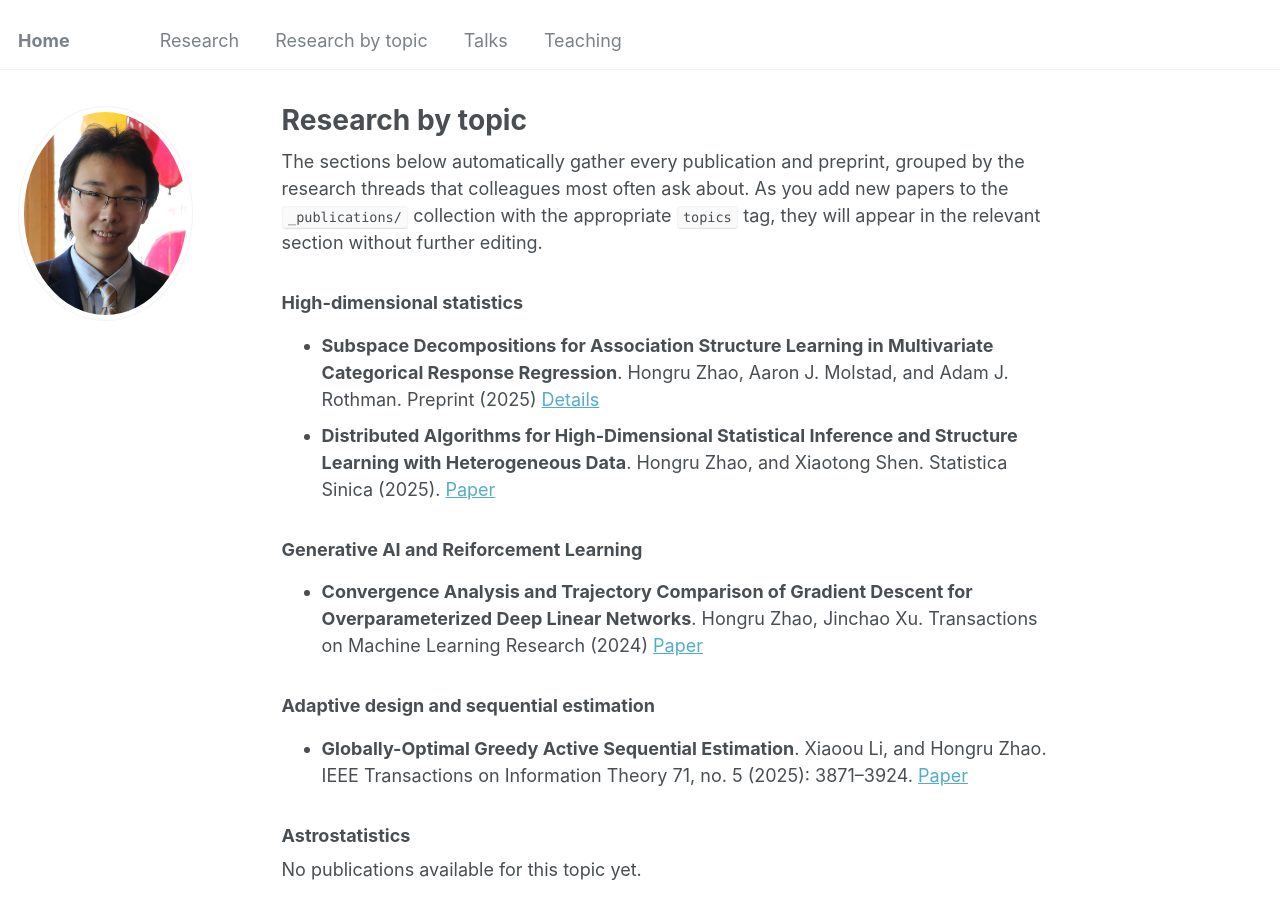
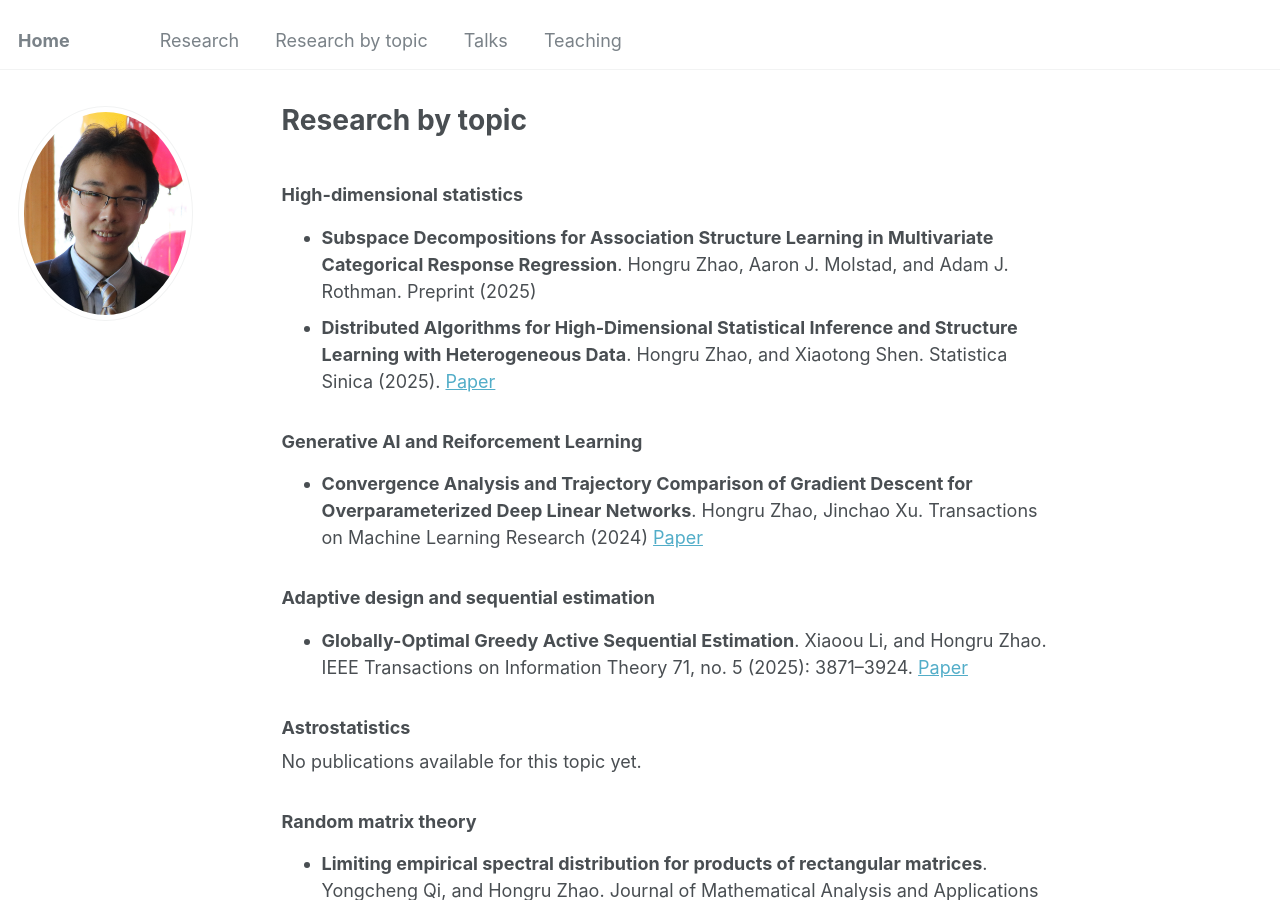
Before and after one commit to HongruZhao/HongruZhao.github.io, a Jekyll site: the page built from _pages/research-by-topic.md, in a window 1280 px wide and 900 px high. Built offline with Jekyll 4.4.1, drawn with Linux system fonts in a browser that asks for light colours.

Commit message:
Update research-by-topic.md

```diff
--- a/_pages/research-by-topic.md
+++ b/_pages/research-by-topic.md
@@ -18,7 +18,7 @@ topics:
     id: pdes-and-dynamical-systems
 ---
 
-The sections below automatically gather every publication and preprint, grouped by the research threads that colleagues most often ask about. As you add new papers to the `_publications/` collection with the appropriate `topics` tag, they will appear in the relevant section without further editing.
+<!-- The sections below automatically gather every publication and preprint, grouped by the research threads that colleagues most often ask about. As you add new papers to the `_publications/` collection with the appropriate `topics` tag, they will appear in the relevant section without further editing. -->
 
 {% assign ordered_pubs = site.publications | sort: 'date' | reverse %}
 
@@ -33,8 +33,6 @@ The sections below automatically gather every publication and preprint, grouped
     <strong>{{ pub.title }}</strong>. {{ pub.citation }}
     {% if pub.paperurl %}
       <a href="{{ pub.paperurl }}">Paper</a>
-    {% elsif pub.url %}
-      <a href="{{ pub.url | relative_url }}">Details</a>
     {% endif %}
   </li>
   {% endfor %}
```
